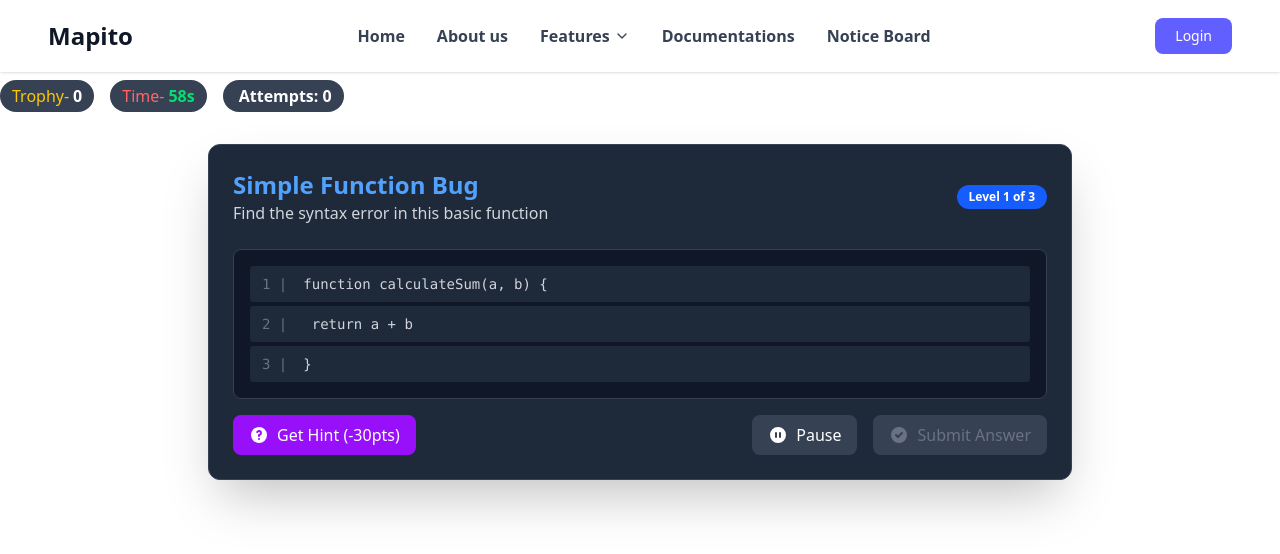
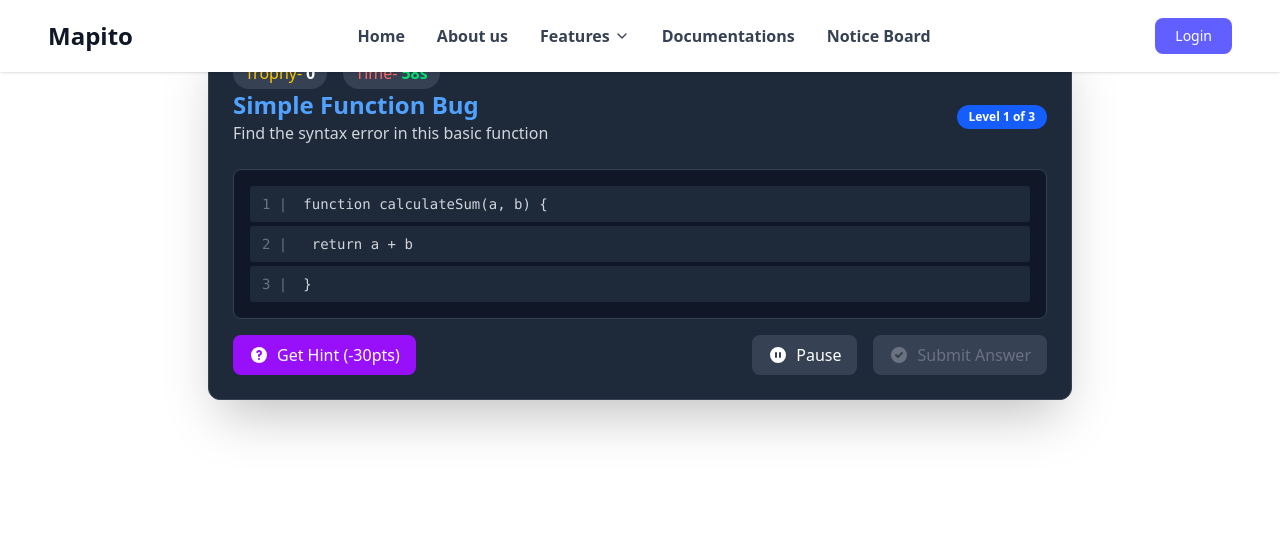
Before and after one commit to wintwah243/Mapito, a React (Vite) app in the folder mapito/: page /games/game3 in a window 1280 px wide. Both pictures are taken after a click on the button "Start Challenge". Shown: the top 554 px of the page. Built offline with nearby package versions, Linux system fonts and the light colour scheme.

Commit message:
ui update

```diff
--- a/mapito/src/Games/FindBugGame.jsx
+++ b/mapito/src/Games/FindBugGame.jsx
@@ -265,25 +265,6 @@ const BugGame = () => {
             {/* Header */}
             <Navbar />
 
-            {(gameState === 'playing' || gameState === 'paused') && (
-                <div className="flex items-center space-x-4 mt-20">
-                    <div className="flex items-center bg-gray-700 px-3 py-1 rounded-full">
-                        <span className="text-yellow-400 mr-1">Trophy-</span>
-                        <span className="font-bold">{score}</span>
-                    </div>
-                    <div className="flex items-center bg-gray-700 px-3 py-1 rounded-full">
-                        <span className="text-red-400 mr-1">Time-</span>
-                        <span className={`font-bold ${timeLeft < 10 ? 'text-red-400 animate-pulse' : 'text-green-400'}`}>
-                            {timeLeft}s
-                        </span>
-                    </div>
-                    <div className="flex items-center bg-gray-700 px-3 py-1 rounded-full">
-                        <span className="text-blue-400 mr-1"></span>
-                        <span className="font-bold">Attempts: {attempts}</span>
-                    </div>
-                </div>
-            )}
-
 
             {/* Main Game Area */}
             <main className="container mx-auto px-4 py-8 max-w-4xl">
@@ -341,6 +322,20 @@ const BugGame = () => {
                 {/* Game Screen */}
                 {gameState === 'playing' && (
                     <div className="bg-gray-800 rounded-xl p-6 border border-gray-700 shadow-2xl">
+                        {(gameState === 'playing' || gameState === 'paused') && (
+                            <div className="flex items-center space-x-4">
+                                <div className="flex items-center bg-gray-700 px-3 py-1 rounded-full">
+                                    <span className="text-yellow-400 mr-1">Trophy-</span>
+                                    <span className="font-bold">{score}</span>
+                                </div>
+                                <div className="flex items-center bg-gray-700 px-3 py-1 rounded-full">
+                                    <span className="text-red-400 mr-1">Time-</span>
+                                    <span className={`font-bold ${timeLeft < 10 ? 'text-red-400 animate-pulse' : 'text-green-400'}`}>
+                                        {timeLeft}s
+                                    </span>
+                                </div>
+                            </div>
+                        )}
                         <div className="flex justify-between items-center mb-6">
                             <div>
                                 <h2 className="text-2xl font-bold text-blue-400">{levels[currentLevel].title}</h2>
@@ -562,6 +557,9 @@ const BugGame = () => {
                                 onClick={() => setGameState('intro')}
                                 className="px-6 py-3 bg-gray-600 hover:bg-gray-700 rounded-lg font-bold flex items-center"
                             >
+                                <svg xmlns="http://www.w3.org/2000/svg" className="h-5 w-5 mr-2" viewBox="0 0 20 20" fill="currentColor">
+                                    <path fillRule="evenodd" d="M10 18a8 8 0 100-16 8 8 0 000 16zM8 7a1 1 0 00-1 1v4a1 1 0 001 1h4a1 1 0 100-2H9V8a1 1 0 00-1-1z" clipRule="evenodd" />
+                                </svg>
                                 Back to Home
                             </button>
                         </div>
```
Lines whose indentation alone changed are shown as unchanged.
